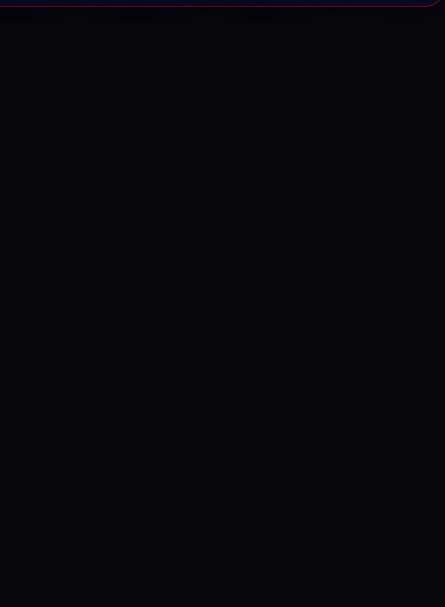
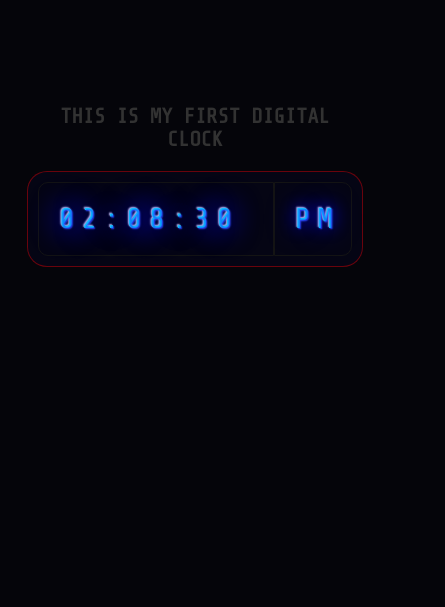
Before and after one commit to eduardohenriqueassis/digital_clock_1, a plain HTML site: page index.html in a window 390 px wide. Shown: the part 253-860 px from the top of the page, 445 px wide, since content can reach past the window. Drawn offline with nearby package versions, Linux system fonts and the light colour scheme.

Commit message:
Parte responsiva do relógio

```diff
--- a/style.css
+++ b/style.css
@@ -11,6 +11,12 @@ body {
   display: flex;
   flex-direction: column;
   align-items: center;
+  justify-content: center;
+  height: 100vh;
+  transition: 0.3s;
+}
+h1 {
+  margin: 20px;
 }
 .title {
   margin-top: 5%;
@@ -18,29 +24,29 @@ body {
   text-align: center;
 }
 .container {
+  margin: 0 20px;
   display: flex;
-  height: 140px;
-  width: 500px;
+  max-width: 550px;
+  min-width: 290px;
   padding: 10px;
   border: 1px solid rgba(255, 0, 0, 0.4);
-  background-color: rgb(10, 10, 30);
+  background-color: rgb(5, 5, 20);
   border-radius: 20px;
 }
 .clock {
-  width: 370px;
+  width: 75%;
   color: transparent;
-  /* opacity: 0.3; */
   font-size: 4rem;
   letter-spacing: 7px;
   border: 1px solid rgb(20, 20, 20);
   padding: 20px;
   text-shadow: 1px 1px 1px rgba(0, 0, 255, 0.3), -1px 1px 1em blue,
     0 0 0 rgba(23, 212, 254, 1), -1px -1px 0.1rem rgba(200, 200, 250, 1),
-    1px 1px 0.1rem rgba(60, 100, 228, 1), 0 0 3rem blue;
+    1px 1px 0.1rem rgba(60, 100, 228, 1), 0 0 2rem blue;
   border-radius: 10px 0 0 10px;
 }
 #session {
-  width: 110px;
+  width: 25%;
   color: transparent;
   font-size: 4rem;
   letter-spacing: 7px;
@@ -51,3 +57,27 @@ body {
     1px 1px 0.1rem rgba(60, 100, 228, 1), 0 0 1rem blue;
   border-radius: 0 10px 10px 0;
 }
+
+@media (max-width: 610px) {
+  h1 {
+    font-size: 1.3rem;
+  }
+  .container {
+    width: 90%;
+  }
+  .clock {
+    max-width: 75%;
+    font-size: 2.5rem;
+  }
+  #session {
+    width: 25%;
+    font-size: 2.5rem;
+  }
+}
+
+@media (max-width: 440px) {
+  .clock,
+  #session {
+    font-size: 1.8rem;
+  }
+}
```
